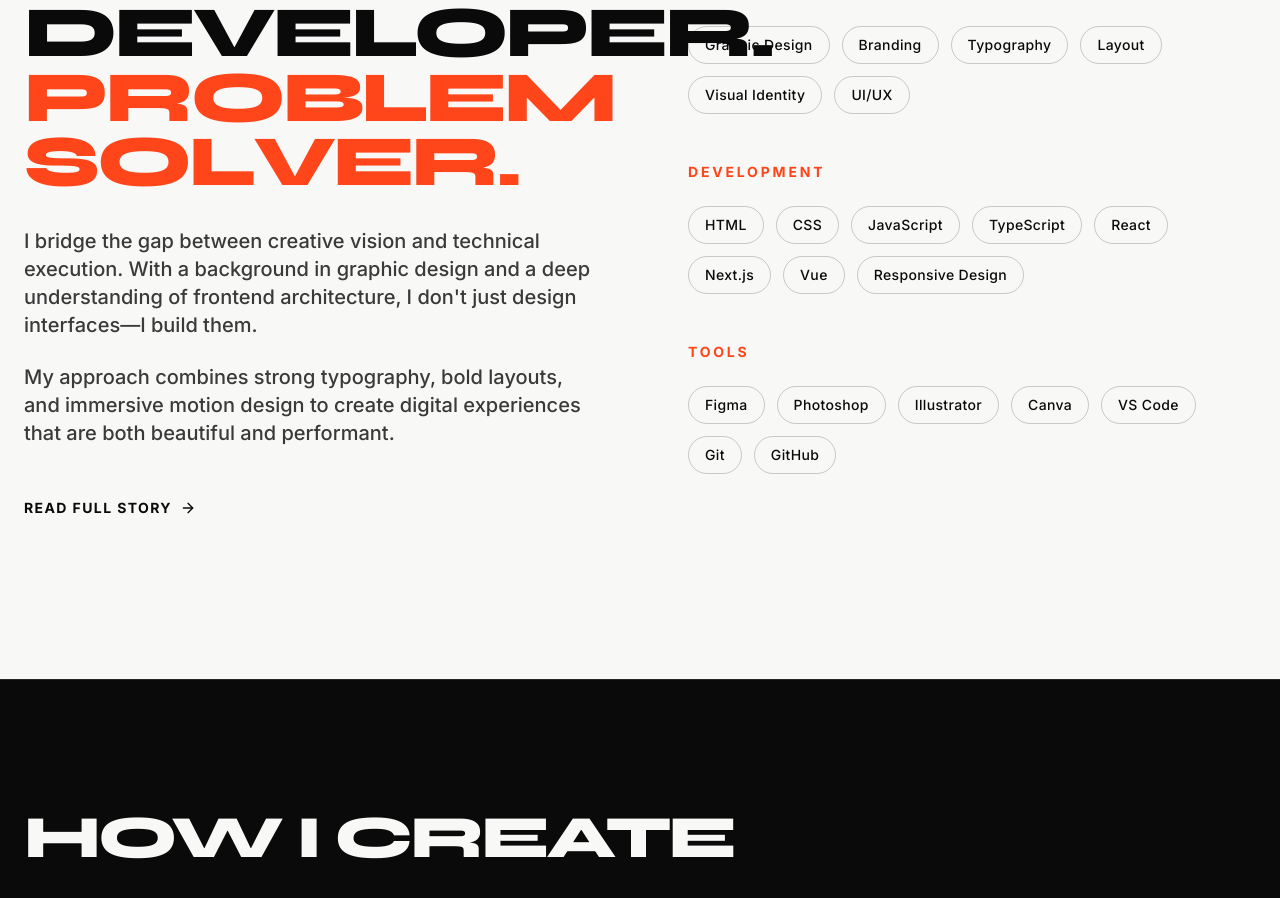
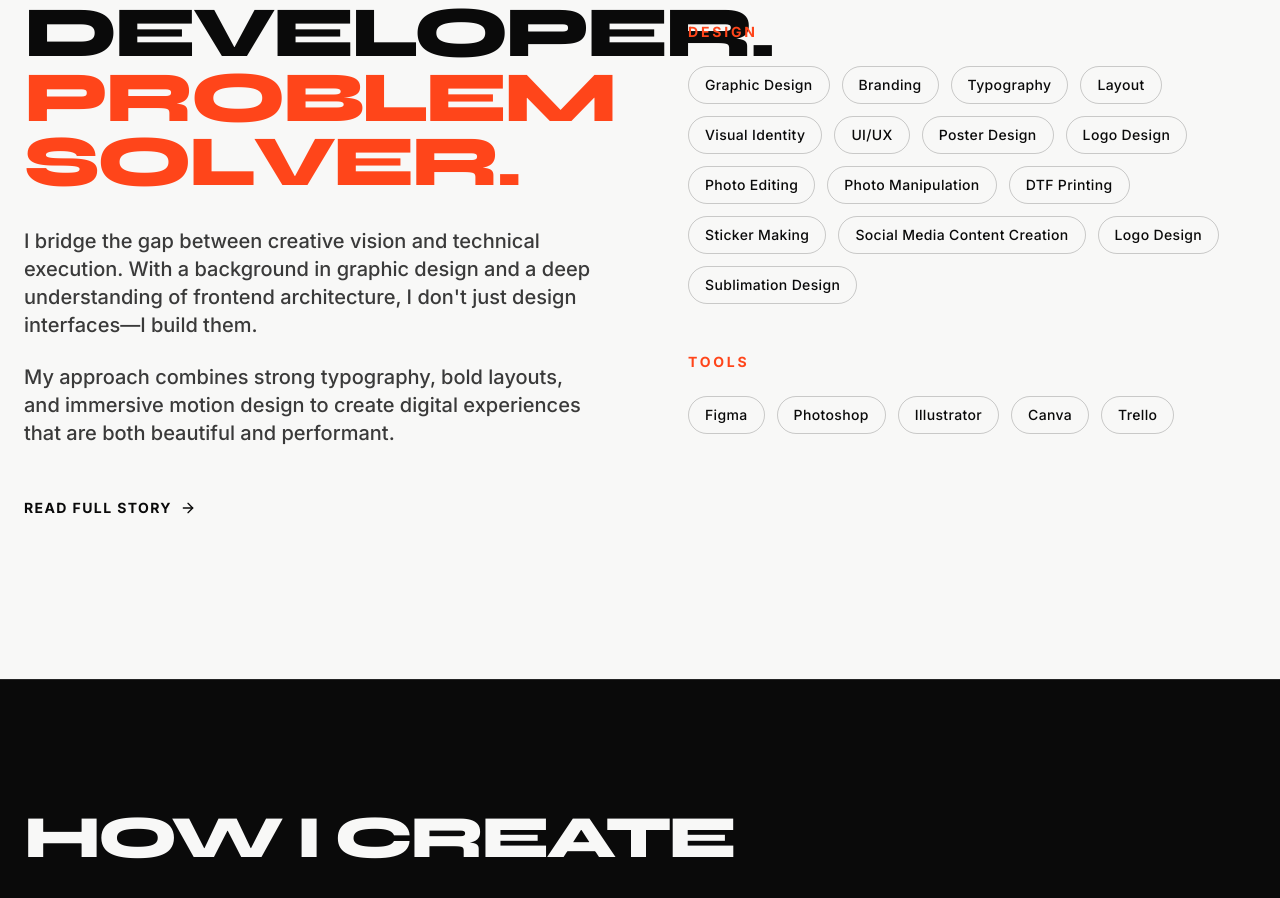
Before and after one commit to channy051022/graphic-design-portfolio, a Next.js app: page / in a window 1280 px wide. Shown: the part 3022-3920 px from the top of the page. Built offline with nearby package versions, Linux system fonts and the light colour scheme.

Commit message:
add portfolio project data, dynamic work detail page, and skills component

```diff
--- a/src/app/work/[slug]/page.tsx
+++ b/src/app/work/[slug]/page.tsx
@@ -6,7 +6,7 @@ import type { Metadata } from "next";
 
 export async function generateMetadata({ params }: { params: Promise<{ slug: string }> }): Promise<Metadata> {
   const resolvedParams = await params;
-  const project = projects.find(p => p.slug === resolvedParams.slug);
+  const project = projects.find(p => p.slug === decodeURIComponent(resolvedParams.slug));
 
   if (!project) {
     return {
@@ -28,7 +28,7 @@ export async function generateStaticParams() {
 
 export default async function ProjectPage({ params }: { params: Promise<{ slug: string }> }) {
   const resolvedParams = await params;
-  const projectIndex = projects.findIndex(p => p.slug === resolvedParams.slug);
+  const projectIndex = projects.findIndex(p => p.slug === decodeURIComponent(resolvedParams.slug));
   const project = projects[projectIndex];
 
   if (!project) {
--- a/src/components/about/Skills.tsx
+++ b/src/components/about/Skills.tsx
@@ -7,15 +7,13 @@ import ScrollTrigger from "gsap/ScrollTrigger";
 const skillCategories = [
   {
     title: "DESIGN",
-    skills: ["Graphic Design", "Branding", "Typography", "Layout", "Visual Identity", "UI/UX"]
-  },
-  {
-    title: "DEVELOPMENT",
-    skills: ["HTML", "CSS", "JavaScript", "TypeScript", "React", "Next.js", "Vue", "Responsive Design"]
+    skills: ["Graphic Design", "Branding", "Typography", "Layout", "Visual Identity", "UI/UX", "Poster Design", "Logo Design", "Photo Editing", "Photo Manipulation", "DTF Printing", "Sticker Making", "Social Media Content Creation", "Logo Design",
+      "Sublimation Design"
+    ]
   },
   {
     title: "TOOLS",
-    skills: ["Figma", "Photoshop", "Illustrator", "Canva", "VS Code", "Git", "GitHub"]
+    skills: ["Figma", "Photoshop", "Illustrator", "Canva", "Trello"]
   }
 ];
 
--- a/src/data/projects.ts
+++ b/src/data/projects.ts
@@ -12,20 +12,20 @@ export interface Project {
 
 export const projects: Project[] = [
         {
-    slug: "Custom Sticker",
+    slug: "custom-sticker",
     title: "Custom Sticker",
     category: "Sticker",
     year: "2026",
     role: "Graphic Designer",
     description: "A series of stickers for a custom sticker business.",
-    tools: ["Photoshop", "Figma"],
+    tools: ["Adobe Illustrator",],
     coverImage: "/images/projects/Motorcycle Sticker.png",
     images: [
       "/images/projects/Motorcycle Sticker.png"
     ]
   },
       {
-    slug: "Pubmats 2",
+    slug: "pubmats-2",
     title: "Pubmats 2",
     category: "Social Media Campaign",
     year: "2026",
@@ -38,7 +38,7 @@ export const projects: Project[] = [
     ]
   },
       {
-    slug: "Posters",
+    slug: "posters",
     title: "Posters",
     category: "Posters",
     year: "2026",
@@ -51,7 +51,7 @@ export const projects: Project[] = [
     ]
   },
       {
-    slug: "Corporation",
+    slug: "corporation",
     title: "Corporation",
     category: "Corporation",
     year: "2026",
@@ -64,7 +64,7 @@ export const projects: Project[] = [
     ]
   },
       {
-    slug: "Pubmats",
+    slug: "pubmats",
     title: "Pubmats",
     category: "Social Media Campaign",
     year: "2026",
```
